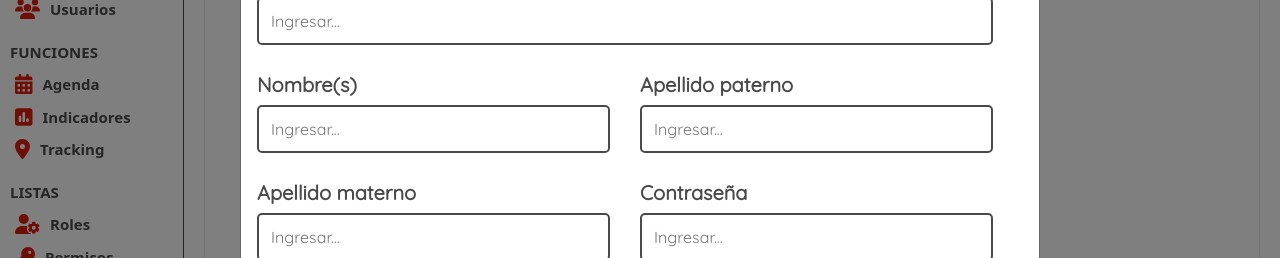
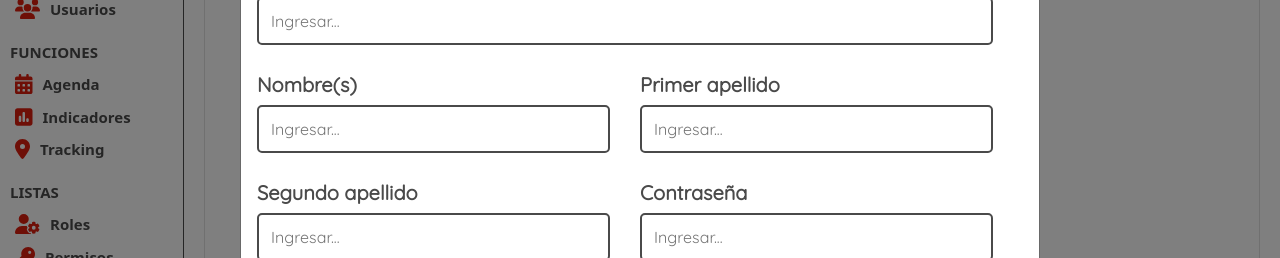
Before and after one commit to BonillaDABI/DurandalTest, a React (Create React App) app in the folder client/durandaltest/: page /tecnicos in a window 1280 px wide. Both pictures are taken after a click on the button "Agregar". Shown: the part 274-532 px from the top of the page. Built offline with nearby package versions, Linux system fonts and the light colour scheme; no server answers.

Commit message:
Login feedback fix

```diff
--- a/client/durandaltest/src/Components/Datatable/DatatableT.js
+++ b/client/durandaltest/src/Components/Datatable/DatatableT.js
@@ -8,17 +8,17 @@ import { ToastContainer } from 'react-toastify';
 import 'react-toastify/dist/ReactToastify.css';
 
 const Datatable = () => {
-    const [modalShow, setModalShow] = React.useState(false);
+    const [modalTShow, setModalTShow] = React.useState(false);
 
     return (
         <div className="datatable">
             <ToastContainer />
             <span className="dabiWebText">DABI WEB / Técnicos </span>
-            <button className="add-button" onClick={() => setModalShow(true)}>Agregar <FontAwesomeIcon icon={faAdd}/></button>
+            <button className="add-button" onClick={() => setModalTShow(true)}>Agregar <FontAwesomeIcon icon={faAdd}/></button>
 
             <ModalT
-                show={modalShow}
-                onHide={() => setModalShow(false)}
+                show={modalTShow}
+                onHide={() => setModalTShow(false)}
             />
 
             <AgentsTableAxios />
--- a/client/durandaltest/src/Components/Modal/Delete/ModalCCDelete.js
+++ b/client/durandaltest/src/Components/Modal/Delete/ModalCCDelete.js
@@ -24,7 +24,7 @@ function ModalCCDelete(props) {
             {...props}
             size="lg"
             aria-labelledby="contained-modal-title-vcenter"
-            backdropClassName
+            backdropClassName="modal-backdrop"
             centered
         >
             <Modal.Header closeButton>
--- a/client/durandaltest/src/Components/Modal/Delete/ModalCDelete.js
+++ b/client/durandaltest/src/Components/Modal/Delete/ModalCDelete.js
@@ -24,7 +24,7 @@ function ModalCDelete(props) {
             {...props}
             size="lg"
             aria-labelledby="contained-modal-title-vcenter"
-            backdropClassName
+            backdropClassName="modal-backdrop"
             centered
         >
             <Modal.Header closeButton>
--- a/client/durandaltest/src/Components/Modal/Delete/ModalTDelete.js
+++ b/client/durandaltest/src/Components/Modal/Delete/ModalTDelete.js
@@ -24,7 +24,7 @@ function ModalTDelete(props) {
             {...props}
             size="lg"
             aria-labelledby="contained-modal-title-vcenter"
-            backdropClassName
+            backdropClassName="modal-backdrop"
             centered
         >
             <Modal.Header closeButton>
--- a/client/durandaltest/src/Components/Modal/Delete/ModalUDelete.js
+++ b/client/durandaltest/src/Components/Modal/Delete/ModalUDelete.js
@@ -24,7 +24,7 @@ function ModalUDelete(props) {
             {...props}
             size="lg"
             aria-labelledby="contained-modal-title-vcenter"
-            backdropClassName
+            backdropClassName="modal-backdrop"
             centered
         >
             <Modal.Header closeButton>
--- a/client/durandaltest/src/Components/Modal/ModalC.js
+++ b/client/durandaltest/src/Components/Modal/ModalC.js
@@ -98,6 +98,7 @@ function ModalC(props) {
             {...props}
             size="xl"
             aria-labelledby="contained-modal-title-vcenter"
+            backdropClassName="modal-backdrop"
             centered
         >
             <Modal.Header closeButton>
@@ -151,14 +152,14 @@ function ModalC(props) {
 
                 <div className='form-fields'>
                     <div className='input-container'>
-                        <span className="input-span">Apellido paterno</span>
+                        <span className="input-span">Primer apellido</span>
                         <input className="input-field" type="text" placeholder="Ingresar..." value={firstSurname} onChange={(e) => setFirstSurname(e.target.value)} required />
                     </div>
                 </div>
 
                 <div className='form-fields'>
                     <div className='input-container'>
-                        <span className="input-span">Apellido materno</span>
+                        <span className="input-span">Segundo apellido</span>
                         <input className="input-field" type="text" placeholder="Ingresar..." value={secondSurname} onChange={(e) => setSecondSurname(e.target.value)} required />
                     </div>
                 </div>
--- a/client/durandaltest/src/Components/Modal/ModalCC.js
+++ b/client/durandaltest/src/Components/Modal/ModalCC.js
@@ -57,6 +57,7 @@ function ModalCC(props) {
             {...props}
             size="xl"
             aria-labelledby="contained-modal-title-vcenter"
+            backdropClassName="modal-backdrop"
             centered
         >
             <Modal.Header closeButton>
--- a/client/durandaltest/src/Components/Modal/ModalT.js
+++ b/client/durandaltest/src/Components/Modal/ModalT.js
@@ -82,6 +82,7 @@ function ModalT(props) {
             {...props}
             size="lg"
             aria-labelledby="contained-modal-title-vcenter"
+            backdropClassName="modal-backdrop"
             centered
         >
             <Modal.Header closeButton>
@@ -107,14 +108,14 @@ function ModalT(props) {
 
                 <div className='form-fields'>
                     <div className='input-container'>
-                        <span className="input-span">Apellido paterno</span>
+                        <span className="input-span">Primer apellido</span>
                         <input className="input-field" type="text" placeholder="Ingresar..." value={firstSurname} onChange={(e) => setFirstSurname(e.target.value)} required />
                     </div>
                 </div>
 
                 <div className='form-fields'>
                     <div className='input-container'>
-                        <span className="input-span">Apellido materno</span>
+                        <span className="input-span">Segundo apellido</span>
                         <input className="input-field" type="text" placeholder="Ingresar..." value={secondSurname} onChange={(e) => setSecondSurname(e.target.value)} required />
                     </div>
                 </div>
--- a/client/durandaltest/src/Components/Modal/ModalU.js
+++ b/client/durandaltest/src/Components/Modal/ModalU.js
@@ -88,6 +88,7 @@ function ModalU(props) {
             {...props}
             size="lg"
             aria-labelledby="contained-modal-title-vcenter"
+            backdropClassName="modal-backdrop"
             centered
         >
             <Modal.Header closeButton>
@@ -113,14 +114,14 @@ function ModalU(props) {
 
                 <div className='form-fields'>
                     <div className='input-container'>
-                        <span className="input-span">Apellido paterno</span>
+                        <span className="input-span">Primer apellido</span>
                         <input className="input-field" type="text" placeholder="Ingresar..." value={firstSurname} onChange={(e) => setFirstSurname(e.target.value)} required />
                     </div>
                 </div>
 
                 <div className='form-fields'>
                     <div className='input-container'>
-                        <span className="input-span">Apellido materno</span>
+                        <span className="input-span">Segundo apellido</span>
                         <input className="input-field" type="text" placeholder="Ingresar..." value={secondSurname} onChange={(e) => setSecondSurname(e.target.value)} required />
                     </div>
                 </div>
--- a/client/durandaltest/src/Pages/Login.js
+++ b/client/durandaltest/src/Pages/Login.js
@@ -85,7 +85,7 @@ const Login = () => {
 
   return (
     <div id="login-page">
-
+      <ToastContainer />
       <div className="container">
         <div className="form-container login-container">
           <form>
--- a/client/durandaltest/src/SCSS/Components/_modal.scss
+++ b/client/durandaltest/src/SCSS/Components/_modal.scss
@@ -1,7 +1,7 @@
 @import "../_variables.scss";
 
 .modal-backdrop {
-    opacity: 0;
+    opacity:0.5 !important;
 }
 
 .MuiAutocomplete-root {
```
